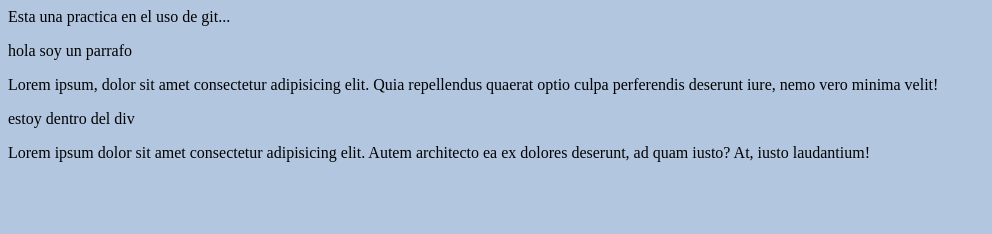
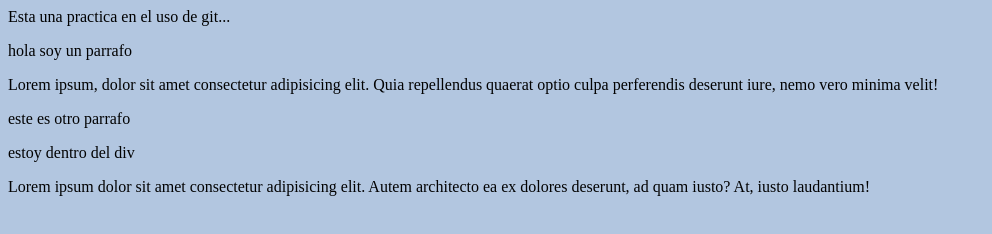
Before and after one commit to TreborSerrot/PracticaGit, a plain HTML site: page index.html in a window 1280 px wide. Shown: the whole page, without its empty margins (0-992 px from the left). Drawn offline with Linux system fonts and the light colour scheme; a script that the page names is missing.

Commit message:
17 de junio

```diff
--- a/index.html
+++ b/index.html
@@ -18,9 +18,11 @@
         <p>
             Lorem ipsum, dolor sit amet consectetur adipisicing elit. Quia repellendus quaerat optio culpa perferendis deserunt iure, nemo vero minima velit!
         </p>
+        <p>
+            este es otro parrafo
+        </p>
+    </section>
 
-
-    </section>
     <div>
         <p>estoy dentro del div</p>
     </div>
```
